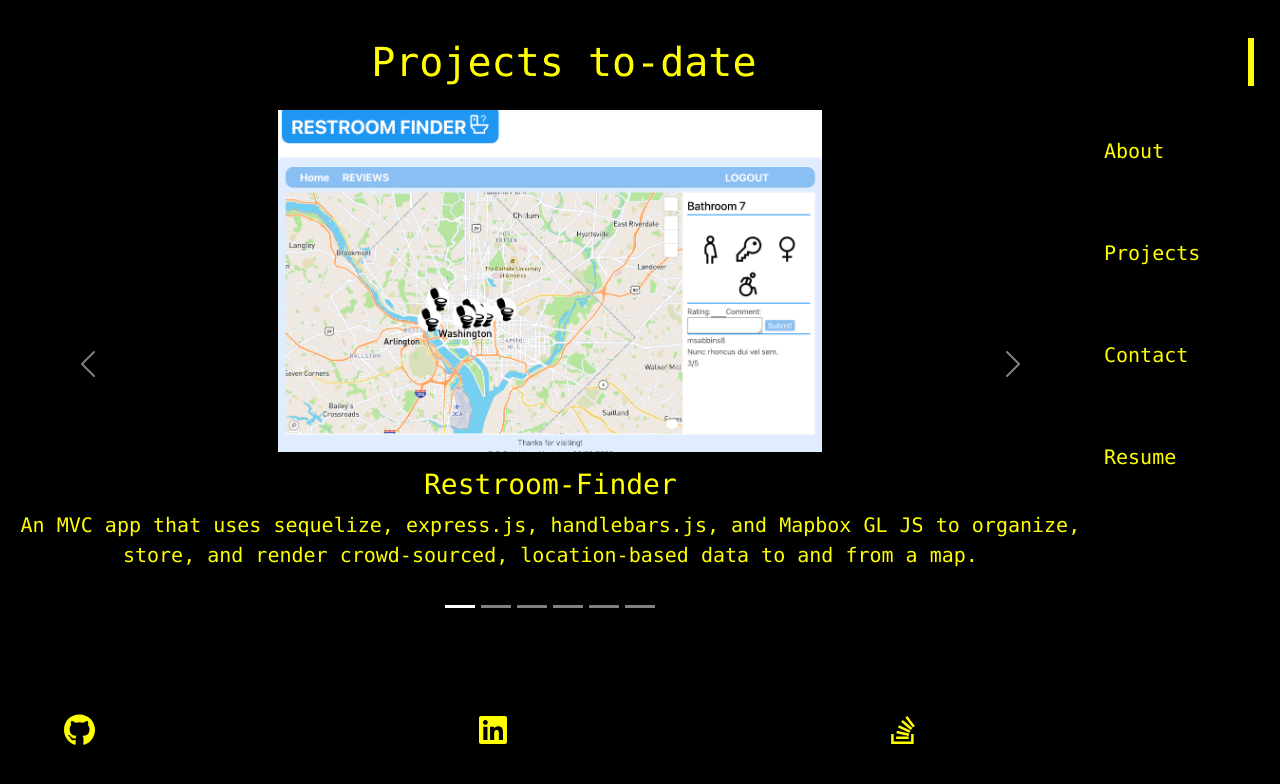
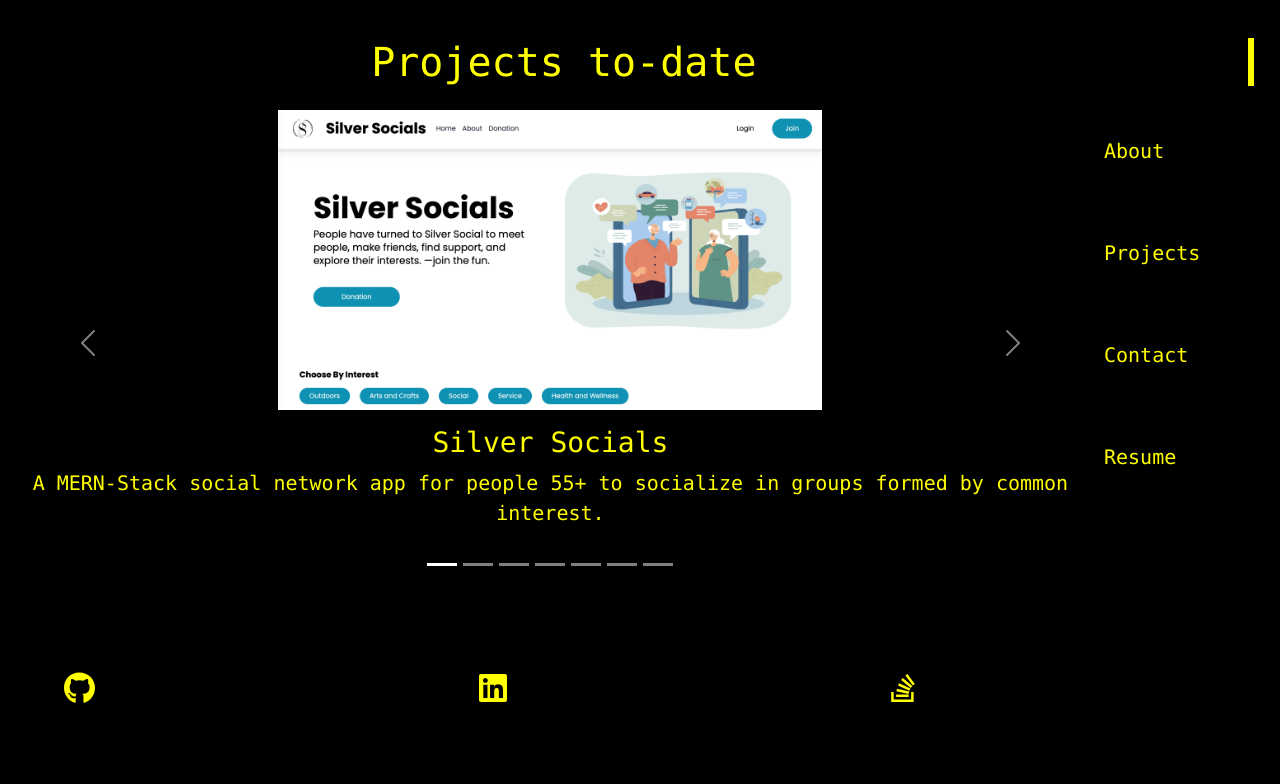
Before and after one commit to rheam97/rhea-react-portfolio, a React (Create React App) app: page / in a window 1280 px wide. Both pictures are taken after a click on the element "Projects". Shown: the top 784 px of the page. Built offline with nearby package versions, Linux system fonts and the light colour scheme.

Commit message:
added ss

```diff
--- a/package.json
+++ b/package.json
@@ -1,7 +1,7 @@
 {
   "name": "react-portfolio-rhea",
   "version": "0.1.0",
-  "homepage": "http://rheam97.github.io/react-portfolio-rhea",
+  "homepage": "http://rheam97.github.io/rhea-react-portfolio",
   "private": true,
   "dependencies": {
     "@fortawesome/fontawesome-free": "^6.1.1",
--- a/src/components/Projects/index.js
+++ b/src/components/Projects/index.js
@@ -6,10 +6,19 @@ import sqlcms from "../../assets/images/sqlcms.png";
 import newsify from "../../assets/images/newsify.png";
 import restroom from "../../assets/images/restroom.png";
 import weather from "../../assets/images/weatherdashboard.gif";
+import silversocials from "../../assets/images/silversocials.png"
 import "./index.scss";
 
 function Projects() {
   const PROJECTS = [
+    {
+      name: "Silver Socials",
+      github: "https://github.com/rheam97/silver-socials",
+      site: "https://silver-socials.herokuapp.com/",
+      image: silversocials,
+      about:
+        "A MERN-Stack social network app for people 55+ to socialize in groups formed by common interest.",
+    },
     {
       name: "Restroom-Finder",
       github: "https://github.com/rheam97/restroom-finder.git",
```
Also changed, not shown: src/assets/images/silversocials.png (added).
